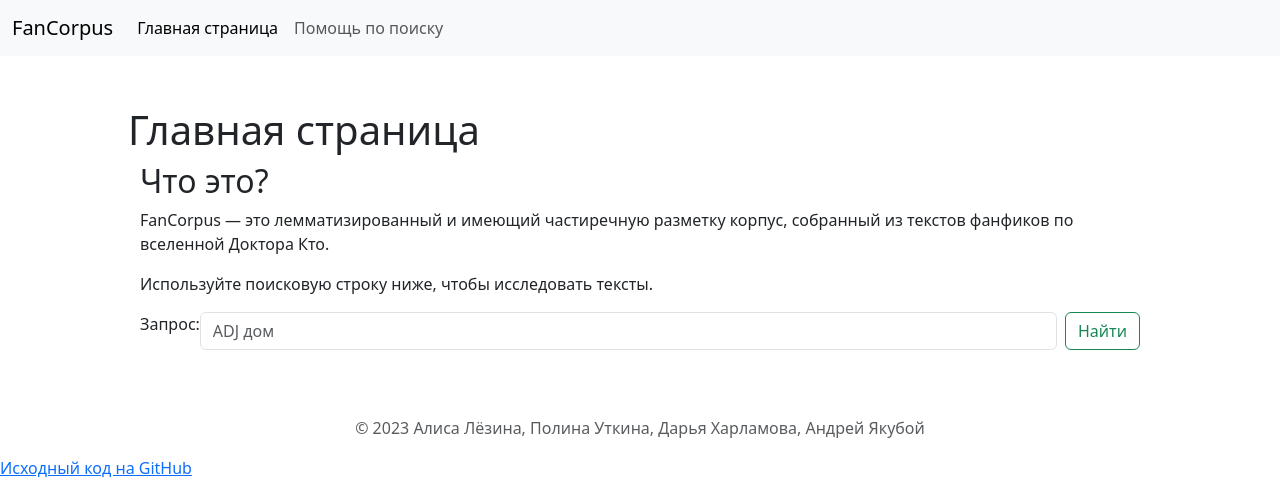
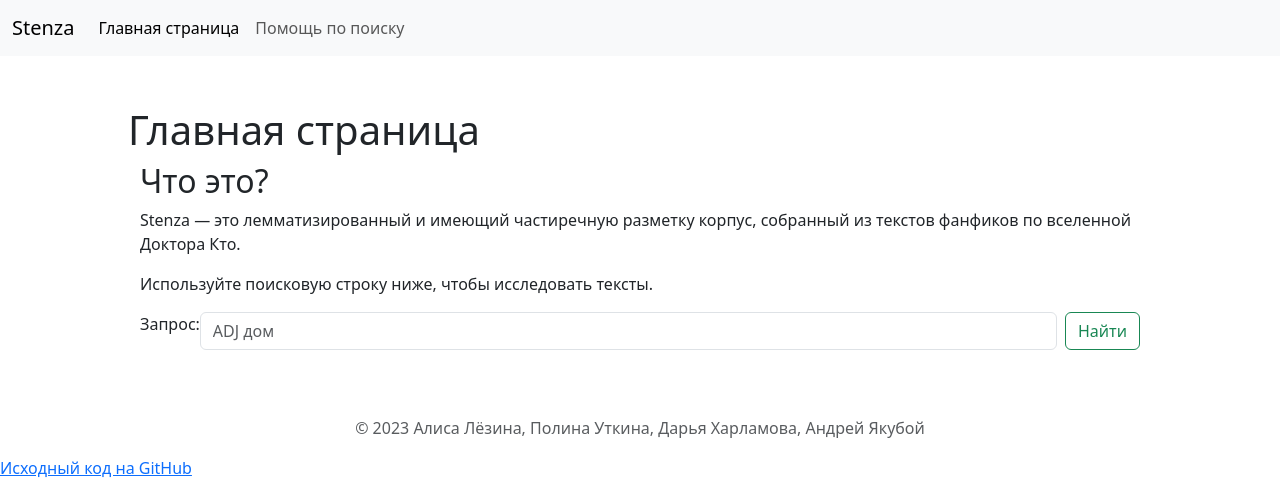
Before and after one commit to Futyn-Maker/stenza_corpus, a Flask app: page / in a window 1280 px wide. Shown: the top 496 px of the page. Run offline with Flask 3, Linux system fonts and the light colour scheme.

Commit message:
Rebranding

```diff
--- a/app/templates/base.html
+++ b/app/templates/base.html
@@ -1,7 +1,7 @@
 <!DOCTYPE html>
 <html lang="ru">
   <head>
-    <title>{% block title %} {% endblock %} &mdash; FanCorpus</title>
+    <title>{% block title %} {% endblock %} &mdash; Проект Stenza</title>
     <meta charset="UTF-8">
     <meta name="viewport" content="width=device-width, initial-scale=1, shrink-to-fit=no">
 
@@ -19,7 +19,7 @@
     </div>
     <nav class="navbar navbar-expand-lg navbar-light bg-light">
       <div class="container-fluid">
-        <a class="navbar-brand" href="/">FanCorpus</a>
+        <a class="navbar-brand" href="/">Stenza</a>
         <button class="navbar-toggler" type="button" data-bs-toggle="collapse" data-bs-target="#navbarSupportedContent" aria-controls="navbarSupportedContent" aria-expanded="false" aria-label="Показать меню">
           <span class="navbar-toggler-icon"></span>
         </button>
@@ -48,7 +48,7 @@
 
     <footer class="py-3 my-4">
       <p class="text-center text-muted">&copy; 2023 Алиса Лёзина, Полина Уткина, Дарья Харламова, Андрей Якубой</p>
-<a href="https://github.com/Futyn-Maker/fancorpus">Исходный код на GitHub</a>
+<a href="https://github.com/Futyn-Maker/stenza_corpus">Исходный код на GitHub</a>
     </footer>
   </body>
 </html>
--- a/app/templates/index.html
+++ b/app/templates/index.html
@@ -10,7 +10,7 @@
           <div class="col-12">
             <h2>Что это?</h2>
             <p>
-              FanCorpus &mdash; это лемматизированный и имеющий частиречную разметку корпус, собранный из текстов фанфиков по вселенной Доктора Кто.
+              Stenza &mdash; это лемматизированный и имеющий частиречную разметку корпус, собранный из текстов фанфиков по вселенной Доктора Кто.
             </p>
             <p>
               Используйте поисковую строку ниже, чтобы исследовать тексты.
```
Also changed, not shown: 4 other files.
